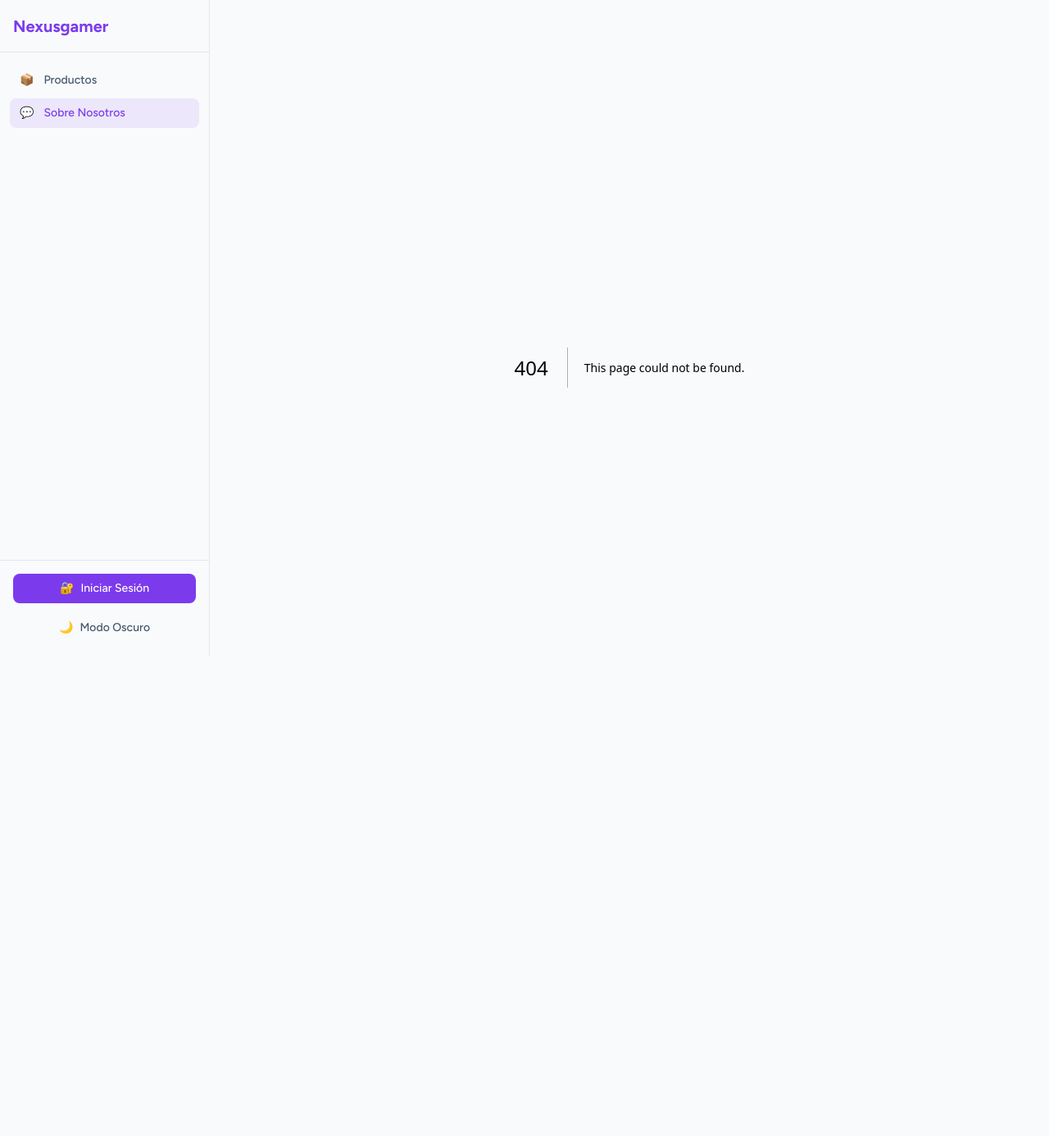
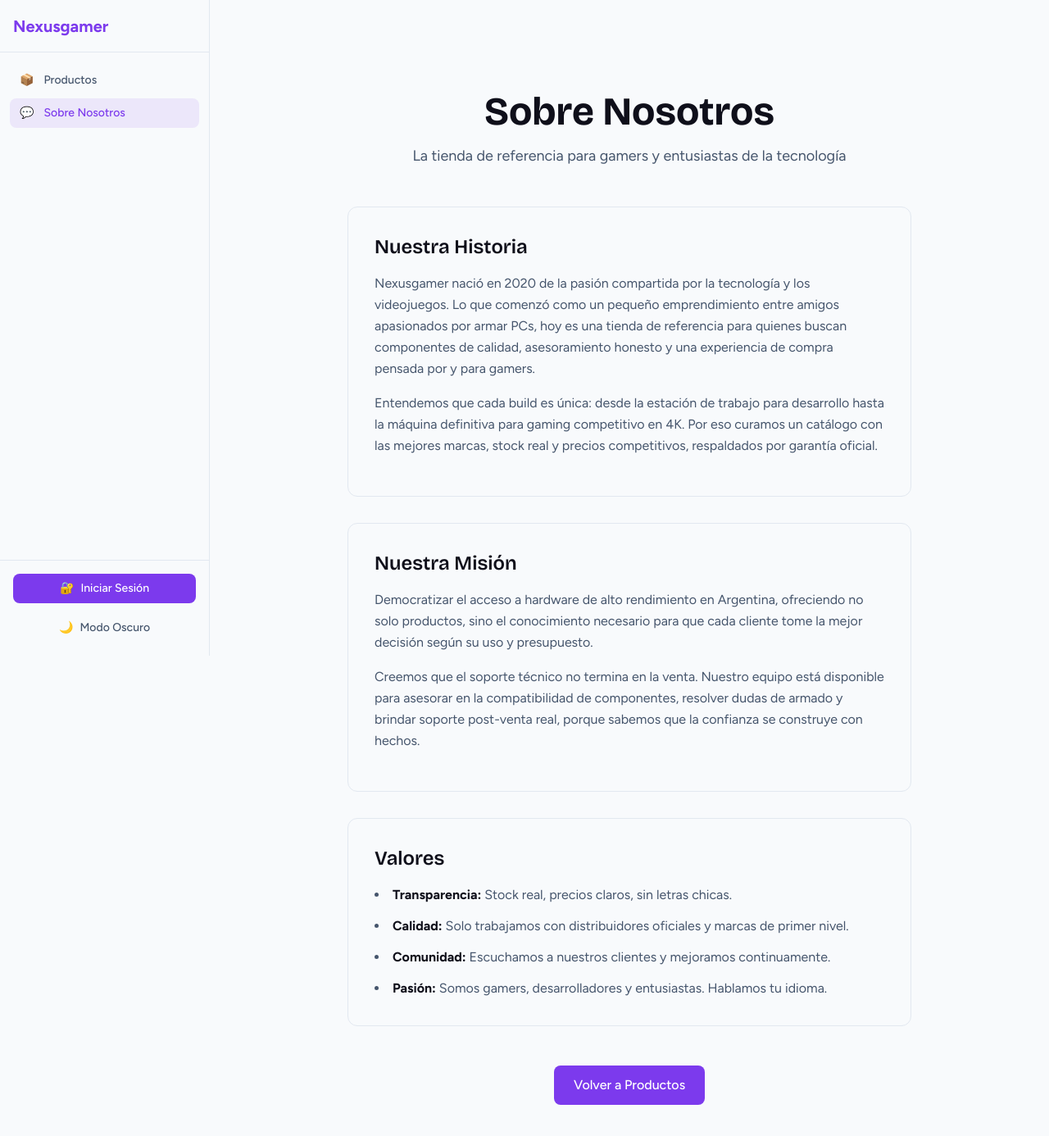
Before and after one commit to Maxi-Lopez/EFI_programacion3_Lopez, a Next.js app: page /sobre-nosotros in a window 1280 px wide. Before the commit this address had no page. Shown: the top 1386 px of the page at 82% size. Before the commit the page ends 896 px from the top, so only its background shows below. Built offline with nearby package versions, Linux system fonts and the light colour scheme.

Commit message:
feat: agrego pagina estatica de sobre nosotros

```diff
--- /dev/null
+++ b/src/app/sobre-nosotros/page.jsx
@@ -0,0 +1,68 @@
+import Link from "next/link";
+import { Boton } from "@/components/Boton";
+
+export default function SobreNosotrosPage() {
+  return (
+    <main className="min-h-screen bg-field py-16">
+      <div className="max-w-3xl mx-auto px-5 md:px-10">
+        <div className="text-center mb-12">
+          <h1 className="font-display text-4xl md:text-5xl font-bold text-ink mb-4">
+            Sobre Nosotros
+          </h1>
+          <p className="text-lg text-slate-600 dark:text-slate-400">
+            La tienda de referencia para gamers y entusiastas de la tecnología
+          </p>
+        </div>
+
+        <div className="space-y-8 text-slate-600 dark:text-slate-400 leading-relaxed">
+          <div className="bg-surface border border-border rounded-xl p-8">
+            <h2 className="font-display text-2xl font-semibold text-ink mb-4">Nuestra Historia</h2>
+            <p className="mb-4">
+              Nexusgamer nació en 2020 de la pasión compartida por la tecnología y los videojuegos.
+              Lo que comenzó como un pequeño emprendimiento entre amigos apasionados por armar PCs,
+              hoy es una tienda de referencia para quienes buscan componentes de calidad, asesoramiento
+              honesto y una experiencia de compra pensada por y para gamers.
+            </p>
+            <p className="mb-4">
+              Entendemos que cada build es única: desde la estación de trabajo para desarrollo
+              hasta la máquina definitiva para gaming competitivo en 4K. Por eso curamos un catálogo
+              con las mejores marcas, stock real y precios competitivos, respaldados por garantía oficial.
+            </p>
+          </div>
+
+          <div className="bg-surface border border-border rounded-xl p-8">
+            <h2 className="font-display text-2xl font-semibold text-ink mb-4">Nuestra Misión</h2>
+            <p className="mb-4">
+              Democratizar el acceso a hardware de alto rendimiento en Argentina, ofreciendo no solo
+              productos, sino el conocimiento necesario para que cada cliente tome la mejor decisión
+              según su uso y presupuesto.
+            </p>
+            <p className="mb-4">
+              Creemos que el soporte técnico no termina en la venta. Nuestro equipo está disponible
+              para asesorar en la compatibilidad de componentes, resolver dudas de armado y brindar
+              soporte post-venta real, porque sabemos que la confianza se construye con hechos.
+            </p>
+          </div>
+
+          <div className="bg-surface border border-border rounded-xl p-8">
+            <h2 className="font-display text-2xl font-semibold text-ink mb-4">Valores</h2>
+            <ul className="space-y-3 list-disc list-inside">
+              <li><strong className="text-ink">Transparencia:</strong> Stock real, precios claros, sin letras chicas.</li>
+              <li><strong className="text-ink">Calidad:</strong> Solo trabajamos con distribuidores oficiales y marcas de primer nivel.</li>
+              <li><strong className="text-ink">Comunidad:</strong> Escuchamos a nuestros clientes y mejoramos continuamente.</li>
+              <li><strong className="text-ink">Pasión:</strong> Somos gamers, desarrolladores y entusiastas. Hablamos tu idioma.</li>
+            </ul>
+          </div>
+        </div>
+
+        <div className="mt-12 text-center">
+          <Link href="/productos">
+            <Boton variant="primary" size="lg">
+              Volver a Productos
+            </Boton>
+          </Link>
+        </div>
+      </div>
+    </main>
+  );
+}
```
